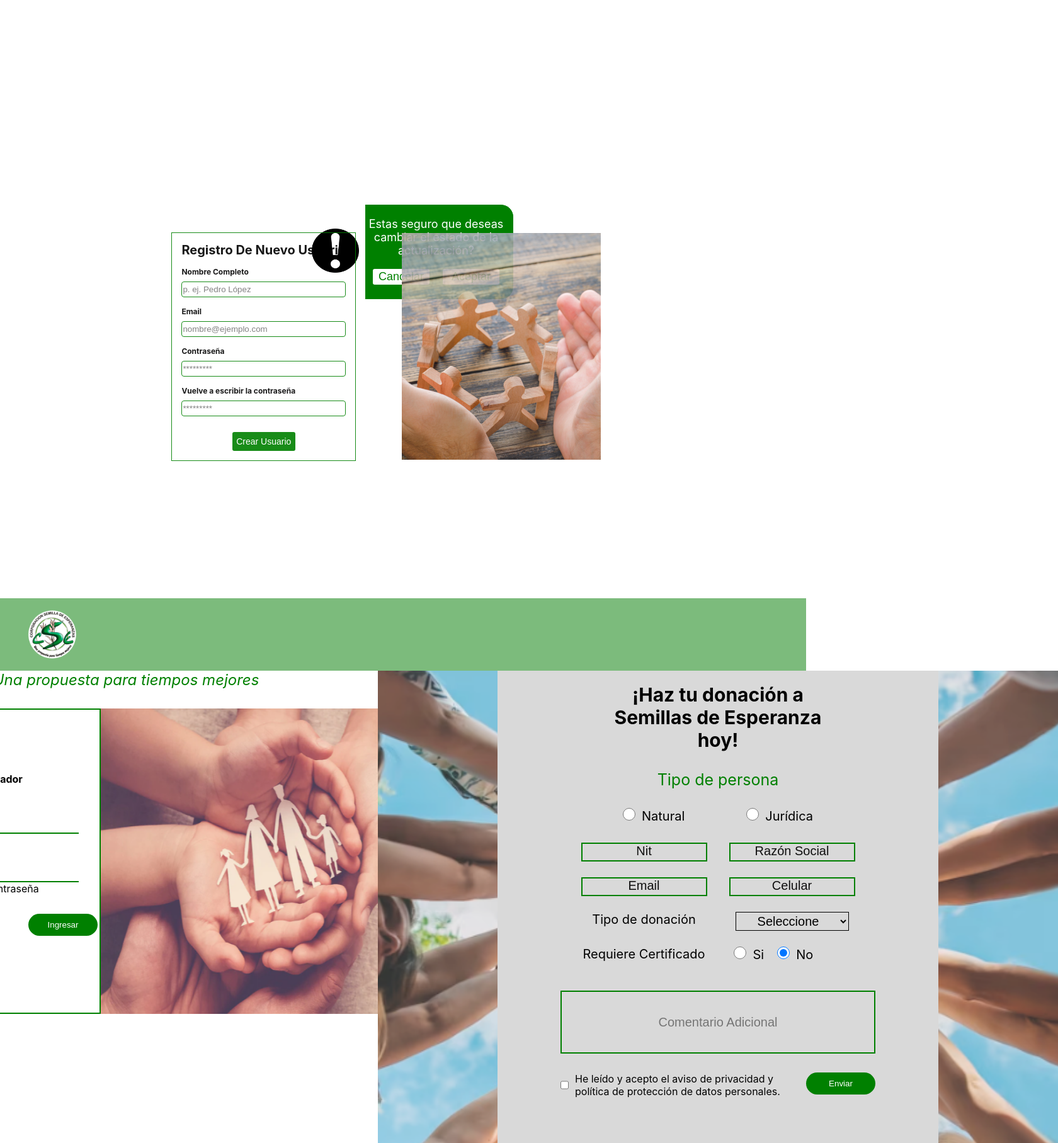
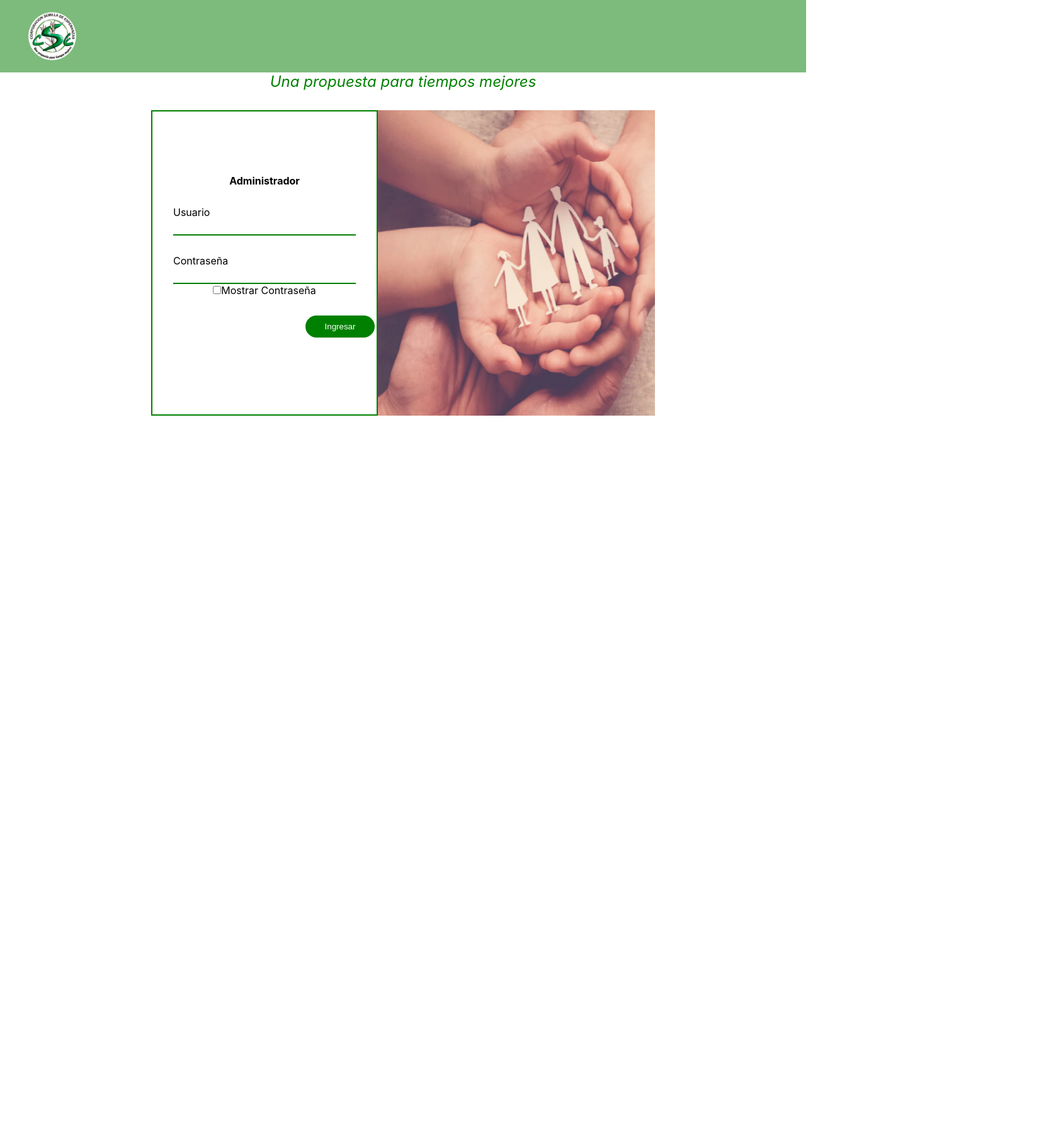
Before and after one commit to programateacademy/6-Corporaci-n-Semilla-de-Esperanzas-Front-end, a React (Create React App) app: page / in a window 1280 px wide. Shown: the whole page at 63% size, 1680 px wide, since content can reach past the window. After the commit the page ends 800 px from the top, so only its background shows below. Built offline with nearby package versions, Linux system fonts and the light colour scheme.

Commit message:
commit before checkout

```diff
--- a/src/App.css
+++ b/src/App.css
@@ -3,12 +3,6 @@
   padding: 0;
   box-sizing: border-box;
 }
-
-.App{
-  width: 100vw;
-  height: 100vh;
-}
-
 
 @media (max-width: 900px) {
   .App{
@@ -67,9 +61,9 @@
 }
 
 .content{
-  margin: 0 auto;
   display: flex;
   width: 1000px;
+  margin: 0 auto;
   justify-content: center;
 }
 
@@ -137,6 +131,7 @@ aside{
 /* -----------------Admin Login--------------- */
 
 .admin-login{
+
   width: 800px;
   height: 620px;
   margin-top: 115px;
@@ -324,25 +319,24 @@ aside{
 
 /* ---------------------------Footer------------------ */
 
-@media (max-width: 900px) {
+
   footer{
   width: 100%;
   height: 80px;
   background-color: #ffffff;
   margin-top: auto;
-
   display: flex;
   justify-content: space-evenly;
   align-items: center;
 
 }
-}
 
-@media (min-width:900px ) {
+
+/* @media (min-width:900px ) {
   footer{
     display:none;
   }
-}
+} */
 
 @media (max-width: 660px) {
   .home-icon{
@@ -393,7 +387,7 @@ aside{
 @media (max-width: 800px) {
 .cont-form{
   width: 650px;
-  margin: 80px auto 0px;
+  margin: 115px auto 0px;
 }
 }
 @media (max-width:650px) {
@@ -404,12 +398,17 @@ aside{
 }
 @media (max-width: 480px) {
   .cont-form{
+    width: 400px;
+  }
+}
+@media (max-width: 320px) {
+  .cont-form{
     width: 320px;
   }
 }
 .donation-form{
   margin: auto;
-  background-color: #d9d9d9;
+  background-color: rgb(217, 217, 217,0.9);
   width: 700px;
   height: 750px;
   display: flex;
@@ -420,6 +419,7 @@ aside{
 @media (max-width: 1024px) {
 .donation-form{
   width: 600px;
+  height: 700px;
 }
 }
 @media (max-width: 800px) {
@@ -430,6 +430,7 @@ aside{
 @media (max-width: 650px) {
 .donation-form{
   width: 400px;
+  height: 600px;
 }
 }
 
@@ -659,6 +660,15 @@ select{
   }
 }
 
+@media (max-width: 370px) {
+    .send-form{
+    margin-top: 30px;
+    display: flex;
+    width: 310px;
+    justify-content: space-between;
+    font-size: 13px;
+  }
+}
 .send-form button{
   width: 110px;
   height: 35px;
@@ -688,3 +698,11 @@ select{
   display: flex;
   align-items: center;
 }
+
+@media (max-width: 370px) {
+  .terms-form{
+  width: 220px;
+  display: flex;
+  align-items: center;
+}
+}
--- a/src/App.js
+++ b/src/App.js
@@ -13,15 +13,13 @@ function App() {
   return (
     <div className="App">
 
-      <PopUp/>
-      <NewUser/>
+      {/* <PopUp/>  */}
+      {/* <NewUser/> */}
       <Header/>
         <div className='content'>
-          <div className='lateral'><Aside/></div>
           <div className='central-body'><Session/></div>
-          <Form></Form>
+          {/* <Form></Form> */}
         </div>
-      <Footer/>
     </div>
   );
 }
```
